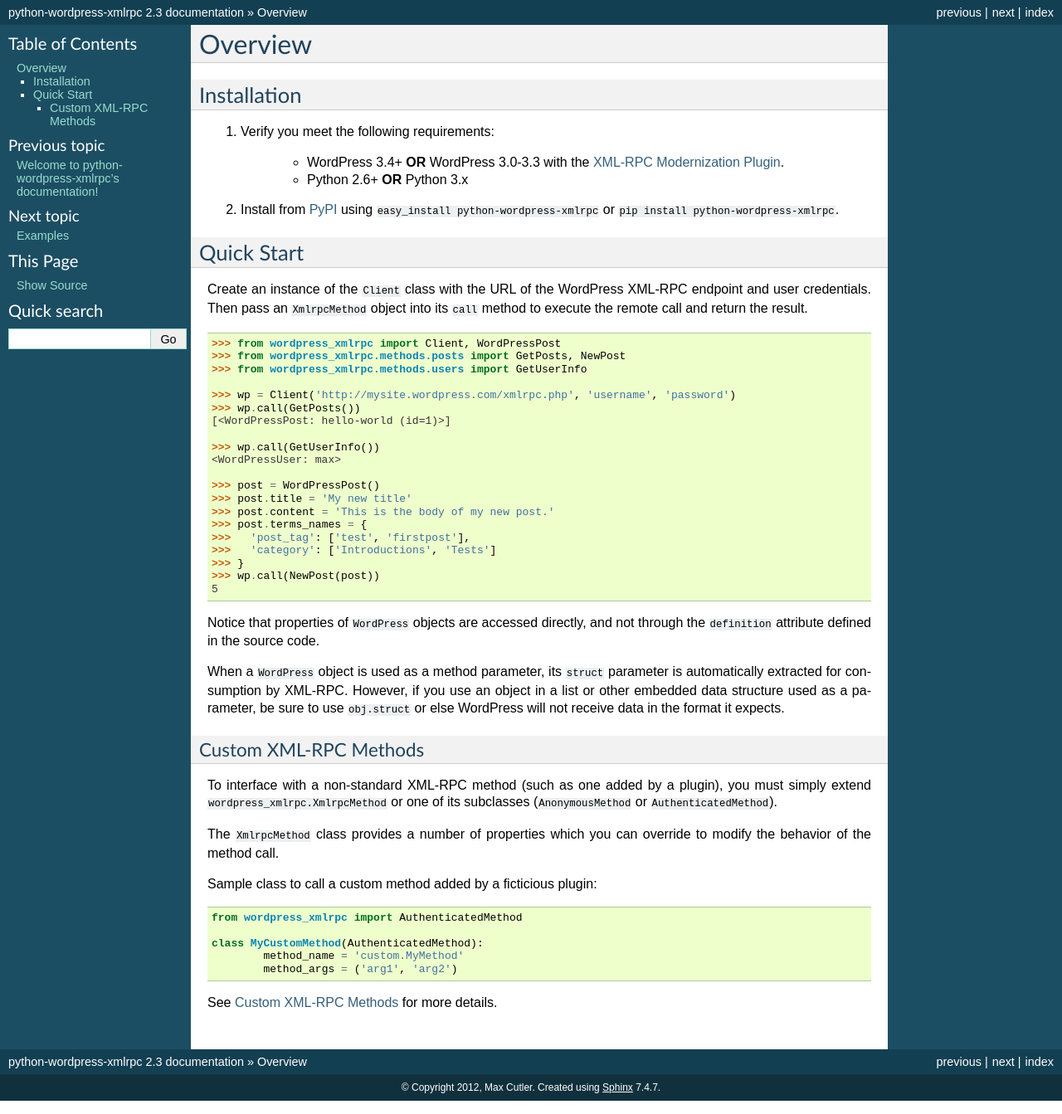
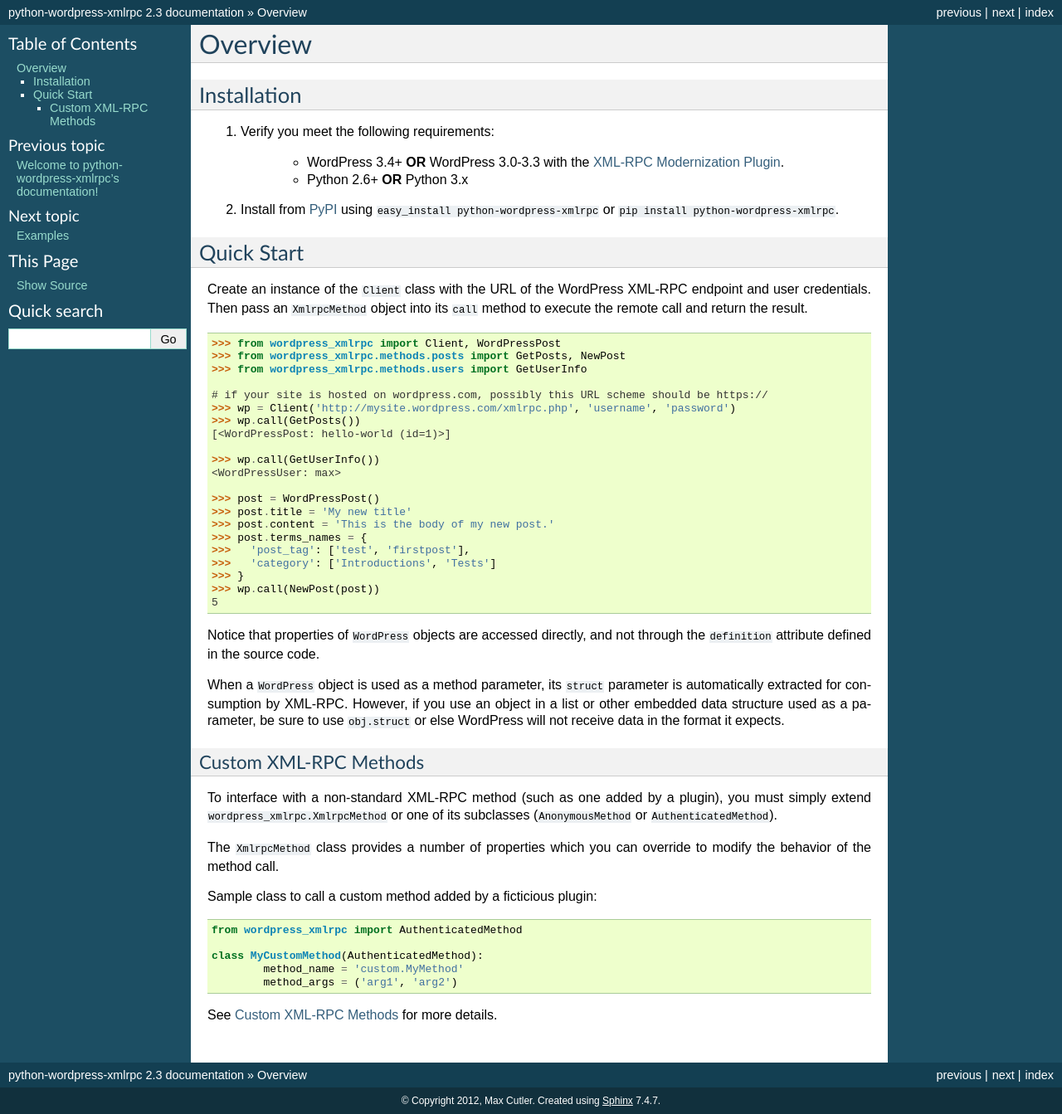
Before and after one commit to maxcutler/python-wordpress-xmlrpc, a Sphinx documentation site: the page built from docs/overview.rst, in a window 1280 px wide. Shown: the whole page at 83% size. Built offline with Sphinx 7.4.7, drawn with Linux system fonts in a browser that asks for light colours.

Commit message:
Update overview.rst
Sometimes wordpress.com requires URL scheme should be HTTPS.

```diff
--- a/docs/overview.rst
+++ b/docs/overview.rst
@@ -31,6 +31,7 @@
 	>>> from wordpress_xmlrpc.methods.posts import GetPosts, NewPost
 	>>> from wordpress_xmlrpc.methods.users import GetUserInfo
 
+	# if your site is hosted on wordpress.com, possibly this URL scheme should be https://
 	>>> wp = Client('http://mysite.wordpress.com/xmlrpc.php', 'username', 'password')
 	>>> wp.call(GetPosts())
 	[<WordPressPost: hello-world (id=1)>]
```
